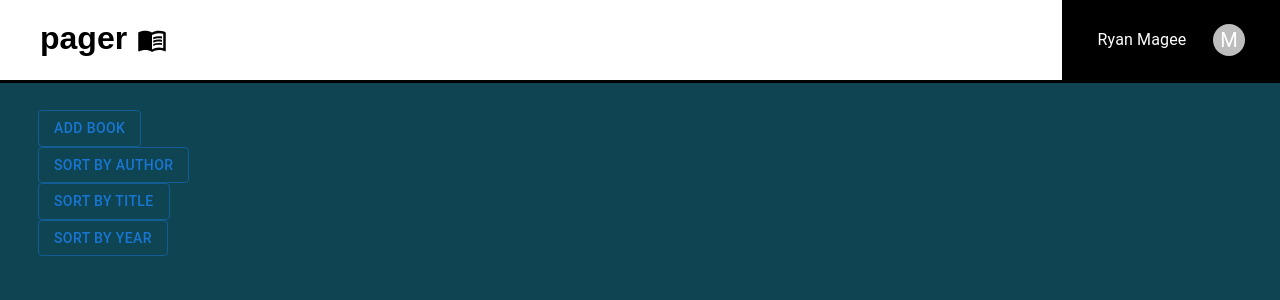
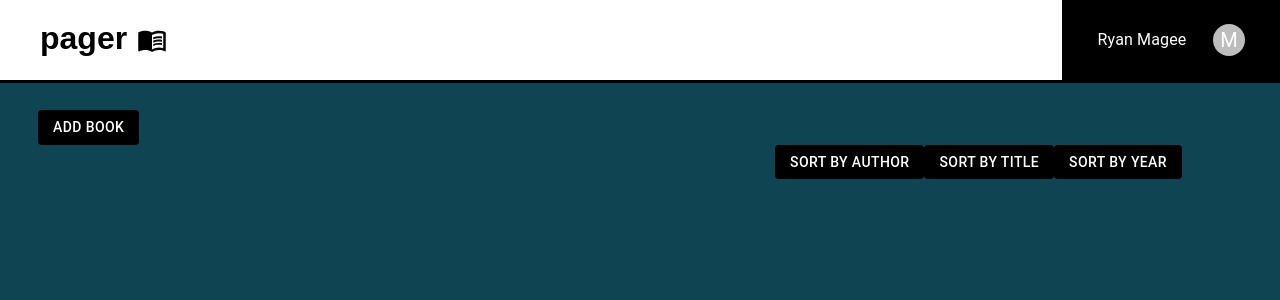
Before and after one commit to curtis-wils0n/pager, a React (Create React App) app: page /user/shelf in a window 1280 px wide. Shown: the top 300 px of the page. Built offline with nearby package versions, Linux system fonts and the light colour scheme; no server answers.

Commit message:
changed button colouring

```diff
--- a/src/routes/UserShelf.jsx
+++ b/src/routes/UserShelf.jsx
@@ -2,6 +2,7 @@ import React, { useState } from "react";
 import FormTemplate from "../components/Form/FormTemplate";
 import useAPIData from '../hooks/useAPIData';
 import { Grid, Button } from '@mui/material'
+import '../styles/UserShelf.css';
 
 export default function UserShelf() {
 
@@ -21,9 +22,12 @@ export default function UserShelf() {
 
   return (
     <>
+    <div class="add-book-button">
       <form>
         <Button variant="outlined" onClick={displayForm}>Add Book</Button>
       </form>
+      </div>
+    <div class="sort-buttons">
       <form>
         <Button variant="outlined" onClick={sortName}>Sort By Author</Button>
       </form>
@@ -33,12 +37,17 @@ export default function UserShelf() {
       <form>
         <Button variant="outlined" onClick={sortYear}>Sort By Year</Button>
       </form>
+      </div>
+      <div class="add-book-form">
       {showForm && (
         <FormTemplate type="books" />
       )}
+      </div>
+      <div class="book-grid">
       <Grid container spacing={2}>
         {renderedUserShelf}
       </Grid>
+      </div>
     </>
   );
 }
--- /dev/null
+++ b/src/styles/UserShelf.css
@@ -0,0 +1,13 @@
+div .sort-buttons {
+  display: flex;
+  justify-content: flex-end;
+  margin-bottom: 40px;
+  margin-right: 60px;
+  position: static;
+}
+
+button.MuiButton-root {
+  color: white;
+  background-color:black;
+  border: black;
+}
```
